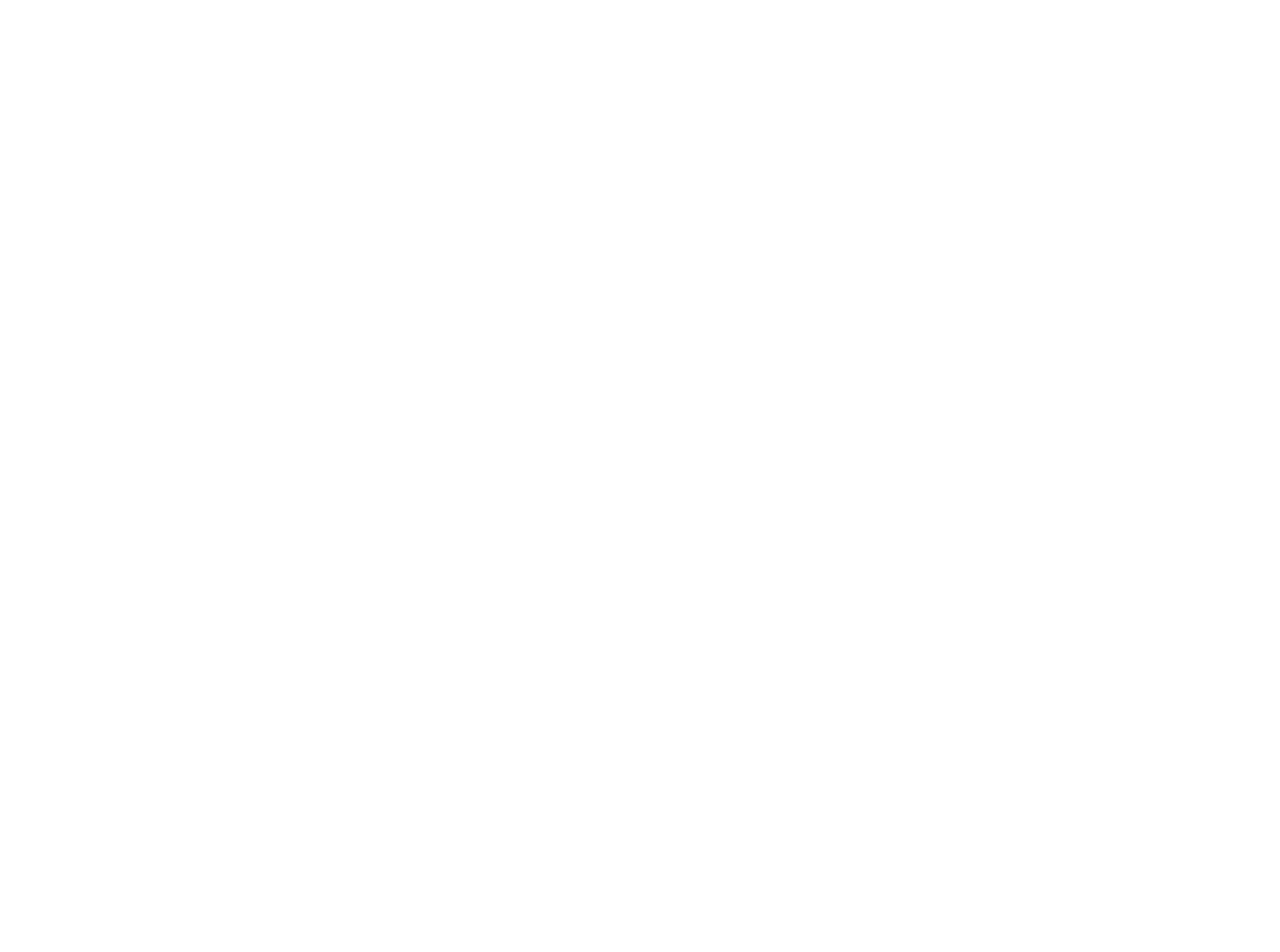
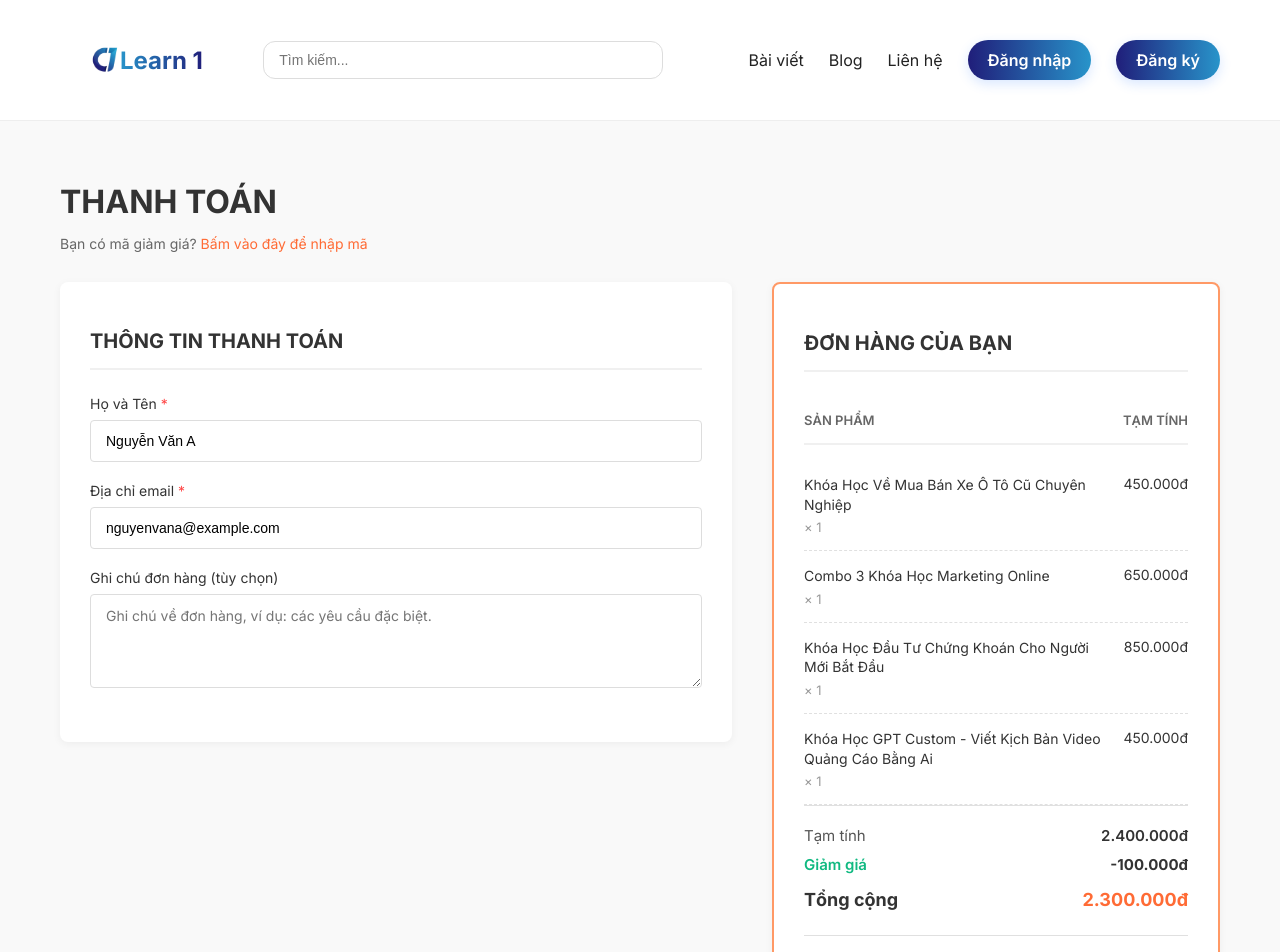
Before and after one commit to Vanthanh30/NoSql, a React (Create React App) app in the folder frontend/: page /checkout in a window 1280 px wide. Before the commit this address had no page. Shown: the top 952 px of the page. Before the commit the page ends 800 px from the top, so only its background shows below. Built offline with nearby package versions, Linux system fonts and the light colour scheme.

Commit message:
done checkout

```diff
--- a/frontend/src/pages/client/cart/ShoppingCart.css
+++ b/frontend/src/pages/client/cart/ShoppingCart.css
@@ -41,7 +41,7 @@
   grid-template-columns: 3fr 1fr 1.5fr 1fr;
   gap: 15px;
   padding: 15px;
-  background-color: #f0f0ff; /* Light blue/purple background */
+  background-color: #f0f0ff;
   border-bottom: 2px solid #c8c8ff;
   font-weight: 700;
   color: #4a4a9d;
--- /dev/null
+++ b/frontend/src/pages/client/checkout/Checkout.css
@@ -0,0 +1,251 @@
+.checkout-page {
+  background-color: #f9f9f9;
+  min-height: 100vh;
+  padding: 40px 0;
+}
+
+.container {
+  max-width: 1200px;
+  margin: 0 auto;
+  padding: 0 20px;
+}
+
+.page-title {
+  font-size: 32px;
+  font-weight: bold;
+  color: #333;
+  margin-bottom: 10px;
+  text-transform: uppercase;
+}
+
+.page-subtitle {
+  color: #666;
+  margin-bottom: 30px;
+  font-size: 14px;
+}
+
+.link-coupon {
+  color: #ff6b35;
+  text-decoration: none;
+  font-weight: 500;
+}
+
+.link-coupon:hover {
+  text-decoration: underline;
+}
+
+.checkout-layout {
+  display: grid;
+  grid-template-columns: 1.5fr 1fr;
+  gap: 40px;
+  align-items: start;
+}
+
+.billing-section {
+  background: white;
+  padding: 30px;
+  border-radius: 8px;
+  box-shadow: 0 2px 8px rgba(0, 0, 0, 0.05);
+}
+
+.section-title {
+  font-size: 20px;
+  font-weight: bold;
+  color: #333;
+  margin-bottom: 25px;
+  padding-bottom: 15px;
+  border-bottom: 2px solid #f0f0f0;
+  text-transform: uppercase;
+}
+
+.form-group {
+  margin-bottom: 20px;
+}
+
+.form-label {
+  display: block;
+  font-size: 14px;
+  color: #333;
+  margin-bottom: 8px;
+  font-weight: 500;
+}
+
+.required {
+  color: #ff4444;
+}
+
+.form-input,
+.form-select,
+.form-textarea {
+  width: 100%;
+  padding: 12px 15px;
+  border: 1px solid #ddd;
+  border-radius: 4px;
+  font-size: 14px;
+  transition: border-color 0.3s, box-shadow 0.3s;
+}
+
+.form-input:focus,
+.form-select:focus,
+.form-textarea:focus {
+  outline: none;
+  border-color: #ff6b35;
+  box-shadow: 0 0 0 3px rgba(255, 107, 53, 0.2);
+}
+
+.form-textarea {
+  resize: vertical;
+  font-family: inherit;
+}
+
+.order-section {
+  position: sticky;
+  top: 20px;
+}
+
+.order-box {
+  background: white;
+  padding: 30px;
+  border-radius: 8px;
+  box-shadow: 0 2px 8px rgba(0, 0, 0, 0.05);
+  border: 2px solid #ff9966;
+}
+
+.order-header {
+  display: flex;
+  justify-content: space-between;
+  padding: 15px 0;
+  border-bottom: 2px solid #f0f0f0;
+  margin-bottom: 15px;
+}
+
+.order-header-title {
+  font-size: 13px;
+  font-weight: 600;
+  color: #666;
+  text-transform: uppercase;
+  width: 50%;
+}
+
+.order-header-title.text-right {
+  text-align: right;
+}
+
+.order-item {
+  display: flex;
+  justify-content: space-between;
+  padding: 15px 0;
+  border-bottom: 1px dashed #e0e0e0;
+  gap: 15px;
+}
+
+.item-info {
+  flex: 1;
+  display: flex;
+  flex-direction: column;
+}
+
+.item-name {
+  font-size: 14px;
+  color: #333;
+  line-height: 1.4;
+}
+
+.item-quantity {
+  font-size: 13px;
+  color: #999;
+  margin-top: 5px;
+}
+
+.item-price {
+  font-size: 14px;
+  font-weight: 500;
+  color: #333;
+}
+
+.order-summary {
+  padding: 15px 0;
+  border-top: 1px solid #e0e0e0;
+  border-bottom: 1px solid #e0e0e0;
+  margin-bottom: 20px;
+}
+
+.summary-row {
+  display: flex;
+  justify-content: space-between;
+  padding: 5px 0;
+  font-size: 15px;
+  color: #555;
+}
+
+.discount-row {
+  color: #10b981;
+  font-weight: 600;
+}
+
+.discount-row .discount-value {
+  font-weight: 700;
+}
+
+.summary-total {
+  font-weight: bold;
+  font-size: 18px;
+  color: #333;
+  padding-top: 10px;
+  padding-bottom: 10px;
+}
+
+.summary-value {
+  font-weight: 600;
+}
+
+.summary-total-value {
+  color: #ff6b35;
+}
+
+.btn-order {
+  width: 100%;
+  padding: 15px;
+  background-color: #ff6b35;
+  color: white;
+  font-size: 18px;
+  font-weight: bold;
+  border: none;
+  border-radius: 4px;
+  cursor: pointer;
+  transition: background-color 0.3s, transform 0.1s;
+  margin-top: 20px;
+  text-transform: uppercase;
+}
+
+.btn-order:hover {
+  background-color: #e55c2f;
+}
+
+.order-note {
+  font-size: 12px;
+  color: #999;
+  margin-top: 20px;
+  line-height: 1.5;
+}
+
+.order-note a {
+  color: #ff6b35;
+  text-decoration: none;
+}
+
+@media (max-width: 992px) {
+  .checkout-layout {
+    grid-template-columns: 1fr;
+    gap: 30px;
+  }
+}
+
+@media (max-width: 600px) {
+  .page-title {
+    font-size: 24px;
+  }
+  .order-box {
+    padding: 20px;
+  }
+}
--- /dev/null
+++ b/frontend/src/pages/client/checkout/Checkout.js
@@ -0,0 +1,184 @@
+import React, { useState } from "react";
+import "./Checkout.css";
+
+export default function Checkout() {
+  const [formData, setFormData] = useState({
+    fullName: "Nguyễn Văn A",
+    email: "nguyenvana@example.com",
+    note: "",
+  });
+
+  const orderItems = [
+    {
+      id: 1,
+      name: "Khóa Học Về Mua Bán Xe Ô Tô Cũ Chuyên Nghiệp",
+      quantity: 1,
+      price: 450000,
+    },
+    {
+      id: 2,
+      name: "Combo 3 Khóa Học Marketing Online",
+      quantity: 1,
+      price: 650000,
+    },
+    {
+      id: 3,
+      name: "Khóa Học Đầu Tư Chứng Khoán Cho Người Mới Bắt Đầu",
+      quantity: 1,
+      price: 850000,
+    },
+    {
+      id: 4,
+      name: "Khóa Học GPT Custom - Viết Kịch Bản Video Quảng Cáo Bằng Ai",
+      quantity: 1,
+      price: 450000,
+    },
+  ];
+
+  const DISCOUNT_AMOUNT = 100000;
+
+  const handleInputChange = (e) => {
+    const { name, value } = e.target;
+    setFormData((prev) => ({
+      ...prev,
+      [name]: value,
+    }));
+  };
+
+  const subtotal = orderItems.reduce(
+    (sum, item) => sum + item.price * item.quantity,
+    0
+  );
+
+  const total = subtotal - DISCOUNT_AMOUNT;
+
+  const formatPrice = (price) => {
+    return price.toLocaleString("vi-VN") + "đ";
+  };
+
+  const formatDiscount = (amount) => {
+    return "-" + amount.toLocaleString("vi-VN") + "đ";
+  };
+
+  const handleSubmit = (e) => {
+    e.preventDefault();
+    console.log("Form submitted:", formData);
+    alert(`Đặt hàng thành công! Tổng cộng: ${formatPrice(total)}`);
+  };
+
+  return (
+    <div className="checkout-page">
+      <div className="container">
+        <h1 className="page-title">THANH TOÁN</h1>
+        <p className="page-subtitle">
+          Bạn có mã giảm giá?{" "}
+          <a href="#" className="link-coupon">
+            Bấm vào đây để nhập mã
+          </a>
+        </p>
+
+        <form className="checkout-layout" onSubmit={handleSubmit}>
+          <div className="billing-section">
+            <h2 className="section-title">THÔNG TIN THANH TOÁN</h2>
+
+            <div className="form-group">
+              <label className="form-label">
+                Họ và Tên <span className="required">*</span>
+              </label>
+              <input
+                type="text"
+                name="fullName"
+                value={formData.fullName}
+                onChange={handleInputChange}
+                className="form-input"
+                required
+              />
+            </div>
+
+            <div className="form-group">
+              <label className="form-label">
+                Địa chỉ email <span className="required">*</span>
+              </label>
+              <input
+                type="email"
+                name="email"
+                value={formData.email}
+                onChange={handleInputChange}
+                className="form-input"
+                required
+              />
+            </div>
+
+            <div className="form-group">
+              <label className="form-label">Ghi chú đơn hàng (tùy chọn)</label>
+              <textarea
+                name="note"
+                value={formData.note}
+                onChange={handleInputChange}
+                className="form-textarea"
+                rows="4"
+                placeholder="Ghi chú về đơn hàng, ví dụ: các yêu cầu đặc biệt."
+              ></textarea>
+            </div>
+          </div>
+
+          <div className="order-section">
+            <div className="order-box">
+              <h2 className="section-title">ĐƠN HÀNG CỦA BẠN</h2>
+
+              <div className="order-header">
+                <span className="order-header-title">SẢN PHẨM</span>
+                <span className="order-header-title text-right">TẠM TÍNH</span>
+              </div>
+
+              <div className="order-items">
+                {orderItems.map((item) => (
+                  <div key={item.id} className="order-item">
+                    <div className="item-info">
+                      <span className="item-name">{item.name}</span>
+                      <span className="item-quantity">× {item.quantity}</span>
+                    </div>
+                    <div className="item-price">
+                      {formatPrice(item.price * item.quantity)}
+                    </div>
+                  </div>
+                ))}
+              </div>
+
+              <div className="order-summary">
+                <div className="summary-row">
+                  <span>Tạm tính</span>
+                  <span className="summary-value">{formatPrice(subtotal)}</span>
+                </div>
+
+                <div className="summary-row discount-row">
+                  <span>Giảm giá</span>
+                  <span className="summary-value discount-value">
+                    {formatDiscount(DISCOUNT_AMOUNT)}
+                  </span>
+                </div>
+
+                <div className="summary-row summary-total">
+                  <span>Tổng cộng</span>
+                  <span className="summary-total-value">
+                    {formatPrice(total)}
+                  </span>
+                </div>
+              </div>
+
+              <button type="submit" className="btn-order">
+                ĐẶT HÀNG
+              </button>
+
+              <p className="order-note">
+                Thông tin cá nhân của bạn sẽ được sử dụng để xử lý đơn hàng,
+                tăng trải nghiệm sử dụng website, và cho các mục đích cụ thể
+                khác đã được mô tả trong <a href="#">chính sách riêng tư</a>.
+              </p>
+            </div>
+          </div>
+        </form>
+      </div>
+    </div>
+  );
+}
--- a/frontend/src/routes/client/index.js
+++ b/frontend/src/routes/client/index.js
@@ -3,6 +3,7 @@
 import LayoutDefault from "../../pages/client/layoutdefault";
 import HomePage from "../../pages/client/home";
 import ShoppingCart from "../../pages/client/cart/ShoppingCart";
+import Checkout from "../../pages/client/checkout/Checkout";
 
 export const routes = [
   {
@@ -17,6 +18,10 @@
         path: "/cart",
         element: <ShoppingCart />,
       },
+      {
+        path: "/checkout",
+        element: <Checkout />,
+      },
     ],
   },
 ];
```
